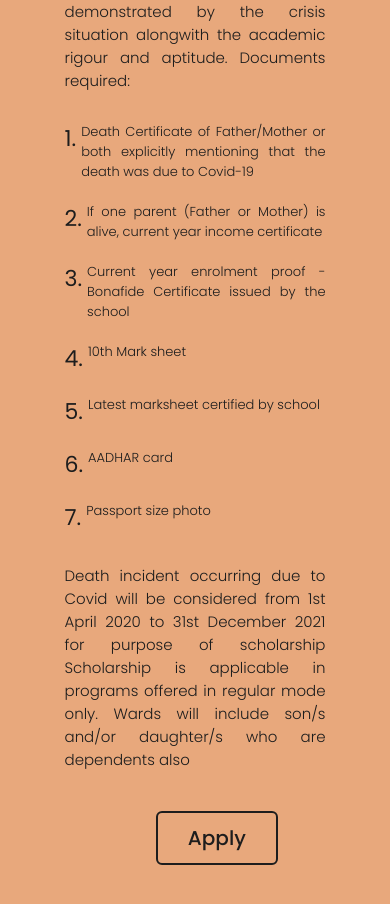
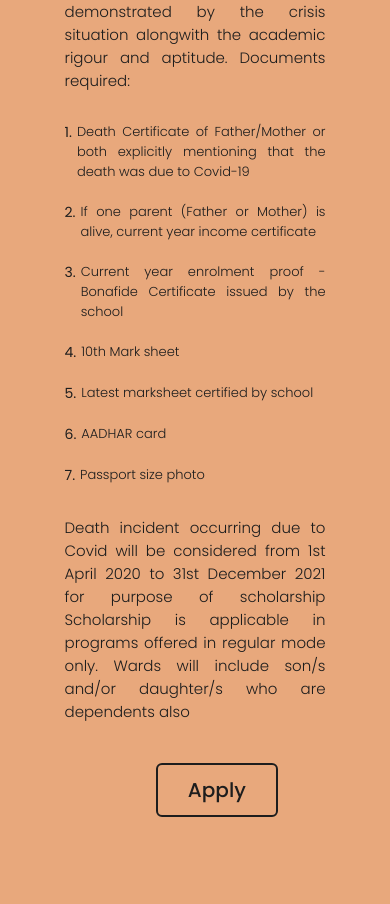
Before and after one commit to paripakvfoundation/paripakvfoundation.github.io, a plain HTML site: page index.html in a window 390 px wide. Shown: the part 3566-4470 px from the top of the page. Drawn offline with nearby package versions, Linux system fonts and the light colour scheme.

Commit message:
Bug fix with font scaling

```diff
--- a/style.css
+++ b/style.css
@@ -549,6 +549,9 @@ footer a:hover{
     .scholarship .scholarship-content .point{
         font-size: 13px;
     }
+    .scholarship .scholarship-content .point span{
+        font-size: 14px;
+    }
     .adopt-a-career .adopt-a-career-content p{
         font-size: 15px;
     }
```
